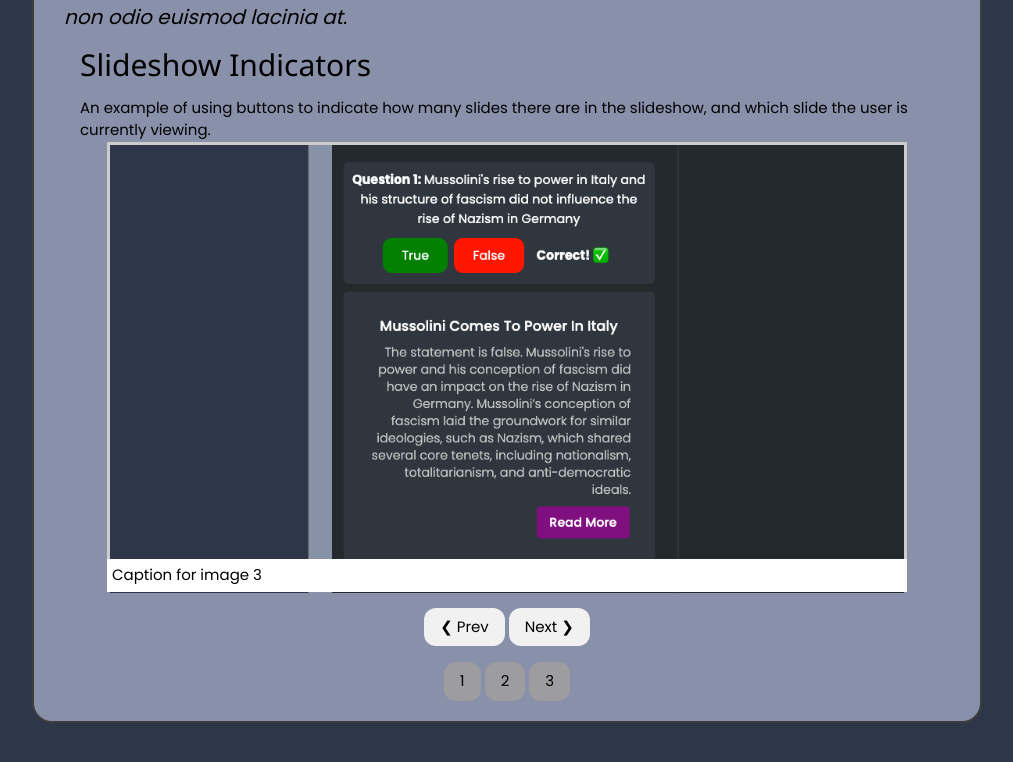
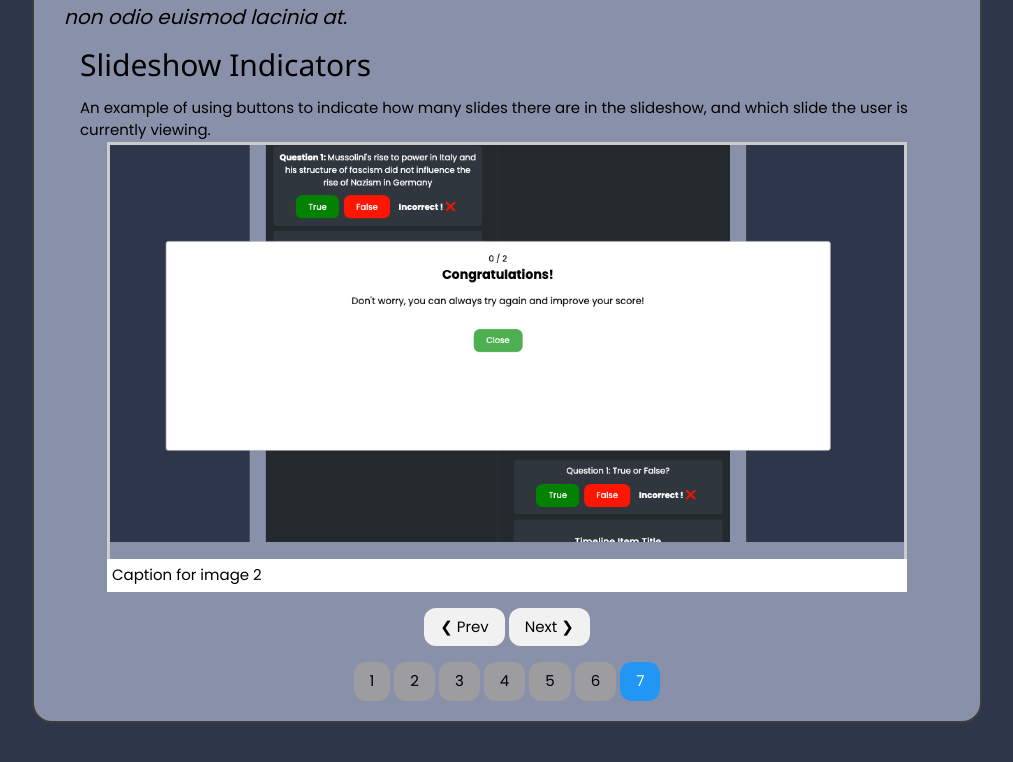
Before and after one commit to mcgrath-a/HIST122FinalProject, a plain HTML site: page welcome.html in a window 1280 px wide. Both pictures are taken after a click on the button "❮ Prev". Shown: the part 1667-2429 px from the top of the page, without its empty margins (133-1146 px from the left). Drawn offline with nearby package versions, Linux system fonts and the light colour scheme.

Commit message:
adding new sources image

```diff
--- a/welcome.html
+++ b/welcome.html
@@ -59,21 +59,33 @@
 
           <div class="w3-content" style="max-width:800px; position:relative;">
             <div class="mySlides">
-              <img src="images/welcome-slideshow/correct-answers.png" style="width:100%">
+              <img src="images/welcome-slideshow/question.png" style="width:100%">
               <div class="caption">Caption for image 1</div>
             </div>
             <div class="mySlides">
-                <img src="images/welcome-slideshow/question.png" style="width:100%">
-                <div class="caption">Caption for image 3</div>
+                <img src="images/welcome-slideshow/correct-answers.png" style="width:100%">
+                <div class="caption">Caption for image 1</div>
               </div>
-            <div class="mySlides">
-              <img src="images/welcome-slideshow/final-pop-up.png" style="width:100%">
-              <div class="caption">Caption for image 2</div>
-            </div>
             <div class="mySlides">
               <img src="images/welcome-slideshow/full-question2.png" style="width:100%">
               <div class="caption">Caption for image 3</div>
             </div>
+            <div class="mySlides">
+                <img src="images/welcome-slideshow/readmore.png" style="width:100%">
+                <div class="caption">Caption for image 3</div>
+              </div>
+            <div class="mySlides">
+                <img src="images/welcome-slideshow/readmore-modal.png" style="width:100%">
+                <div class="caption">Caption for image 3</div>
+              </div>
+            <div class="mySlides">
+                <img src="images/welcome-slideshow/sources.png" style="width:100%">
+                <div class="caption">Caption for image 3</div>
+              </div>
+            <div class="mySlides">
+                <img src="images/welcome-slideshow/final-pop-up.png" style="width:100%">
+                <div class="caption">Caption for image 2</div>
+              </div>
 
           </div>
 
@@ -82,10 +94,13 @@
                 <button class="w3-button w3-light-grey" onclick="plusDivs(-1)" >❮ Prev</button>
               <button class="w3-button w3-light-grey" onclick="plusDivs(1)">Next ❯</button>
             </div>
-            <button class="w3-button " onclick="currentDiv(1)" style="background-color: #9d9c9f;">1</button>
-            <button class="w3-button " onclick="currentDiv(2)" style="background-color: #9d9c9f;">2</button>
-            <button class="w3-button " onclick="currentDiv(3)" style="background-color: #9d9c9f;">3</button>
-
+            <button class="w3-button demo" onclick="currentDiv(1)" style="background-color: #9d9c9f;">1</button>
+            <button class="w3-button demo" onclick="currentDiv(2)" style="background-color: #9d9c9f;">2</button>
+            <button class="w3-button demo" onclick="currentDiv(3)" style="background-color: #9d9c9f;">3</button>
+            <button class="w3-button demo" onclick="currentDiv(4)" style="background-color: #9d9c9f;">4</button>
+            <button class="w3-button demo" onclick="currentDiv(4)" style="background-color: #9d9c9f;">5</button>
+            <button class="w3-button demo" onclick="currentDiv(6)" style="background-color: #9d9c9f;">6</button>
+            <button class="w3-button demo" onclick="currentDiv(7)" style="background-color: #9d9c9f;">7</button>
           </div>
 
     </div>
@@ -115,10 +130,10 @@
         x[i].style.display = "none";
       }
       for (i = 0; i < dots.length; i++) {
-        dots[i].className = dots[i].className.replace(" w3-red", "");
+        dots[i].className = dots[i].className.replace(" w3-blue", "");
       }
       x[slideIndex-1].style.display = "block";
-      dots[slideIndex-1].className += " w3-red";
+      dots[slideIndex-1].className += " w3-blue";
     }
     </script>
 </html>
```
Also changed, not shown: images/welcome-slideshow/sources.png.
